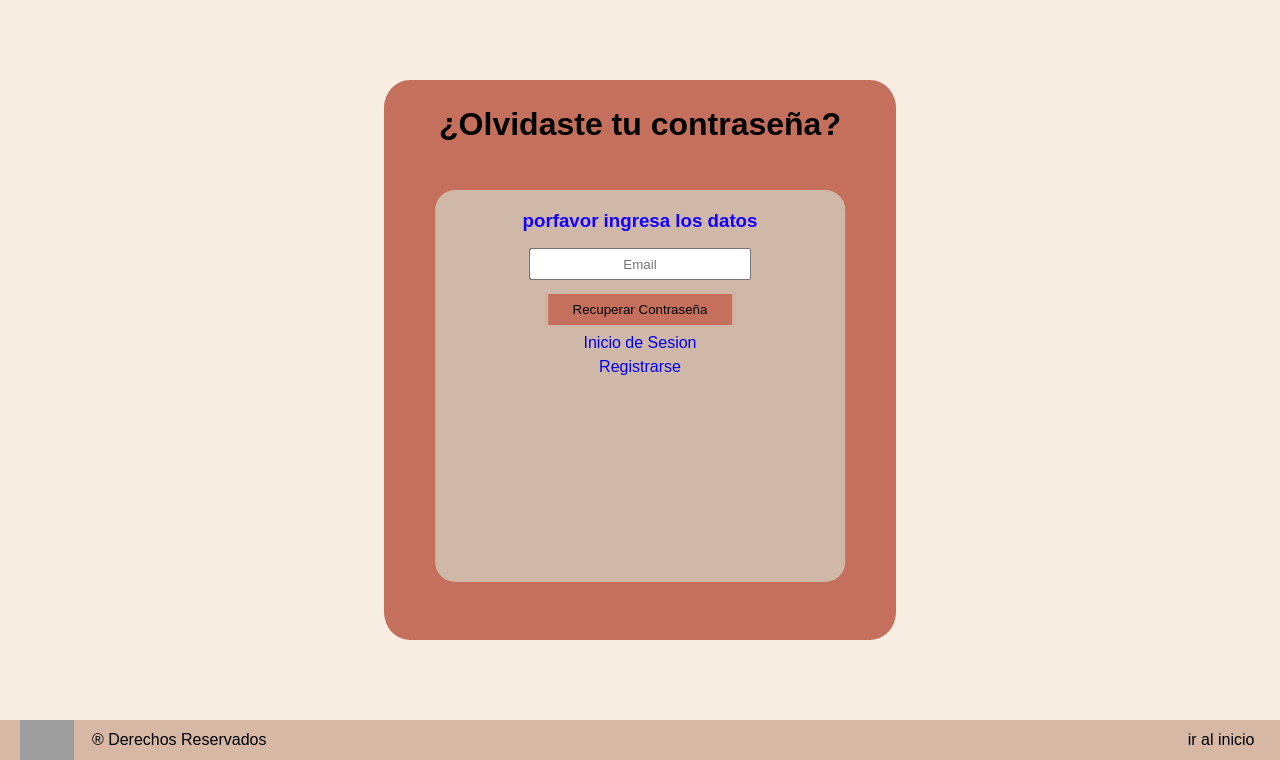
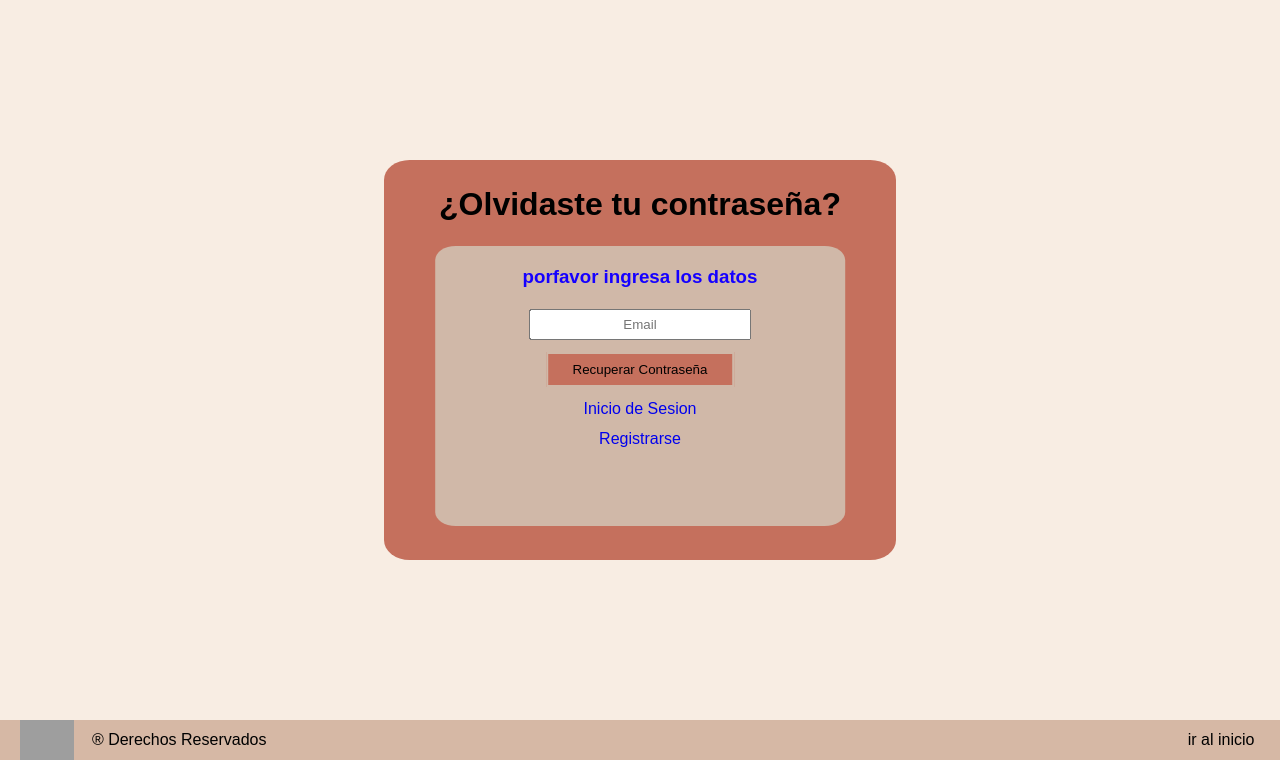
Before and after one commit to Cristian0Caceres/INFO1170_G1_SEC1, a PHP site: page /recuperar.html in a window 1280 px wide. Shown: the part 40-800 px from the top of the page. Run offline with PHP 8.4, Linux system fonts and the light colour scheme; grey boxes are pictures that could not be loaded.

Commit message:
correcciones
pequeñas correcciones de css y agregación del botón de nombre al momento de registrarse

```diff
--- a/recuperar/recuperar/recuperar.css
+++ b/recuperar/recuperar/recuperar.css
@@ -93,7 +93,7 @@ main{
     left: 50%;
     transform: translate(-50%, -50%);
     width: 40%;
-    height: 70%;
+    height: 50%;
     background-color: #C5705D;
     border-radius: 5%;
 }
@@ -133,7 +133,7 @@ main{
 
 .datos form input{
     padding: 1.5% 5%;
-    margin-top: 4%;
+    margin-top: 5%;
     text-align: center;
 }
 
@@ -151,7 +151,7 @@ main{
     border: 2px solid;
 }
 .datos a{
-    margin-top: 1.5%;
+    padding-top: 3%;
     display: flex;
     justify-content: center;
 }
--- a/register/register.css
+++ b/register/register.css
@@ -111,7 +111,7 @@ main{
     left: 50%;
     transform: translate(-50%, -50%);
     width: 80%;
-    height: 70%;
+    height: 75%;
     background-color: #D0B8A8;
     margin-top: 5%;
     border-radius: 5%;
@@ -122,7 +122,7 @@ main{
     display: flex;
     align-items: center;
     justify-content: center;
-    padding-top: 3%
+    padding-top: 5%
 }
 
 .datos p{
@@ -140,7 +140,7 @@ main{
 
 .datos form input{
     padding: 1.5% 5%;
-    margin-top: 4%;
+    margin-top: 2%;
     text-align: center;
 }
 
--- a/register/register.html
+++ b/register/register.html
@@ -39,6 +39,7 @@
 
                 <!-- formulario para los datos-->
                 <form>
+                    <input type="nombre" id="nombre" placeholder="Nombre" required>
                     <input type="email" id="email" placeholder="Email" required>
                     <input type="password" id="password" placeholder="Contraseña" required>
                     <input type="password" id="password" placeholder="Confirma tu Contraseña" required>
```
